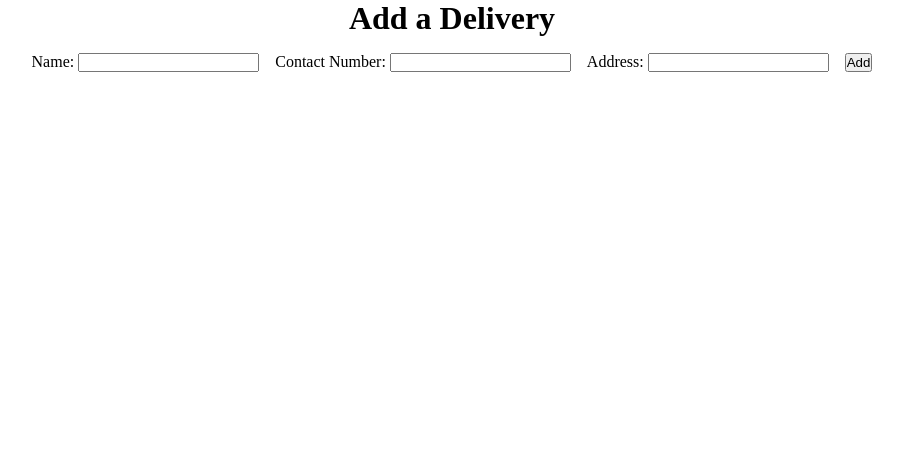
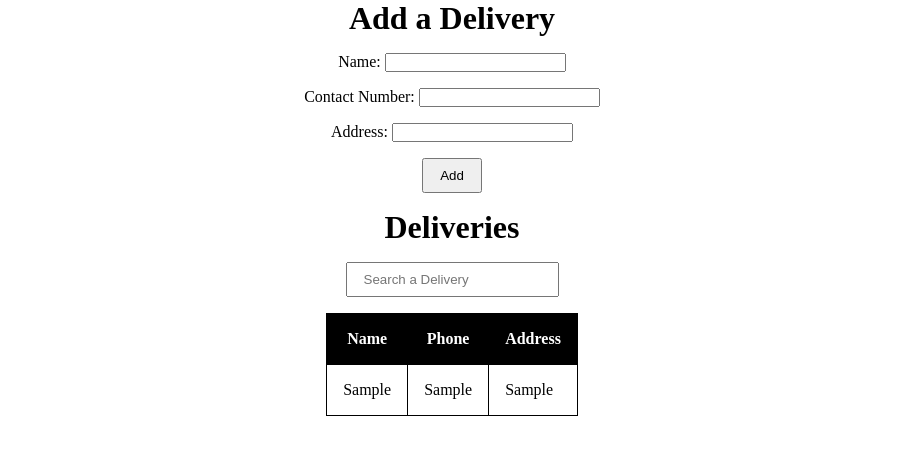
Before and after one commit to ClydeMondero/delivery-tracker-app, a plain HTML site: page index.html in a window 1280 px wide. Both pictures are taken after typing "Sample", "Sample", "Sample" into the empty fields and a click on the button "Add". Shown: the whole page, without its empty margins (188-1091 px from the left). Drawn offline with Linux system fonts and the light colour scheme.

Commit message:
feat: delivery table and filter

```diff
--- a/index.html
+++ b/index.html
@@ -26,6 +26,19 @@
 
       <button id="add-btn">Add</button>
     </div>
+
+    <h1>Deliveries</h1>
+    <input type="text" id="search" placeholder="Search a Delivery" />
+    <div class="tbl-container">
+      <table>
+        <thead>
+          <th>Name</th>
+          <th>Phone</th>
+          <th>Address</th>
+        </thead>
+        <tbody id="delivery-tbl"></tbody>
+      </table>
+    </div>
     <script src="script.js"></script>
   </body>
 </html>
--- a/script.js
+++ b/script.js
@@ -32,4 +32,38 @@ addButton.addEventListener("click", () => {
   recipientName.value = "";
   number.value = "";
   address.value = "";
+
+  renderDeliveries();
 });
+
+const deliveryTable = document.getElementById("delivery-tbl");
+
+function renderDeliveries() {
+  deliveryTable.innerHTML = "";
+
+  deliveries.map((delivery) => {
+    let tr = "<tr>";
+    tr += "<td>" + delivery.recipientName + "</td>";
+    tr += "<td>" + delivery.number + "</td>";
+    tr += "<td>" + delivery.address + "</td></tr>";
+    deliveryTable.innerHTML += tr;
+  });
+}
+
+getDeliveries();
+renderDeliveries();
+
+const search = document.getElementById("search");
+
+search.addEventListener("keyup", () => {
+  let filter = search.value.toUpperCase();
+  let trs = deliveryTable.getElementsByTagName("tr");
+
+  for (let i = 0; i < trs.length; i++) {
+    if (trs[i].textContent.toUpperCase().includes(filter)) {
+      trs[i].classList.remove("hidden");
+    } else {
+      trs[i].classList.add("hidden");
+    }
+  }
+});
--- a/style.css
+++ b/style.css
@@ -13,6 +13,42 @@ body {
 
 .add-delivery {
   display: flex;
+  flex-direction: column;
   align-items: center;
   gap: 1rem;
 }
+
+#add-btn {
+  padding: 0.5rem 1rem;
+}
+
+.tbl-container {
+  height: 300px;
+  overflow-y: scroll;
+}
+
+table,
+thead,
+th,
+tbody,
+tr,
+td {
+  border: 1px solid black;
+  border-collapse: collapse;
+  padding: 1rem;
+}
+
+thead {
+  color: white;
+  background-color: black;
+  position: sticky;
+  top: 0;
+}
+
+#search {
+  padding: 0.5rem 1rem;
+}
+
+.hidden {
+  display: none;
+}
```
